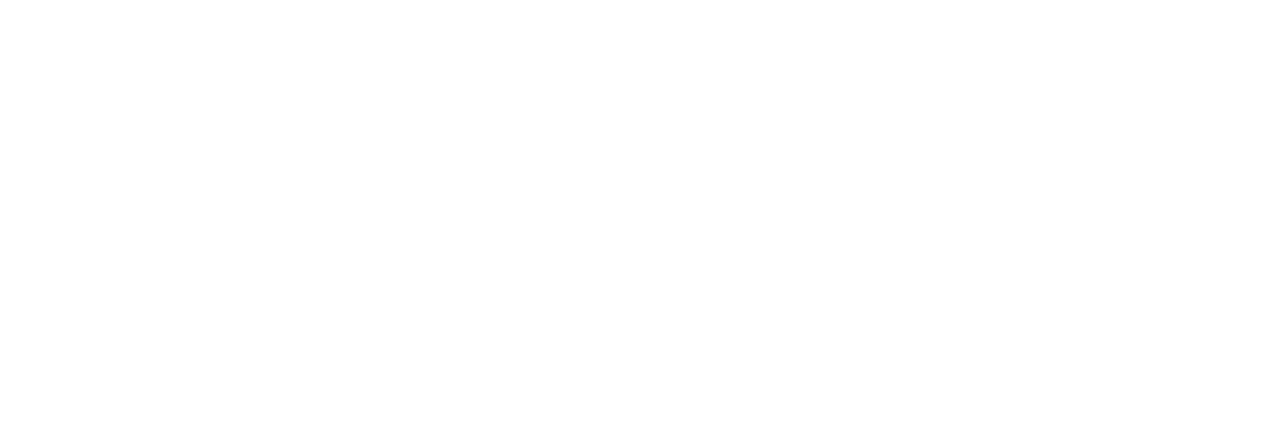
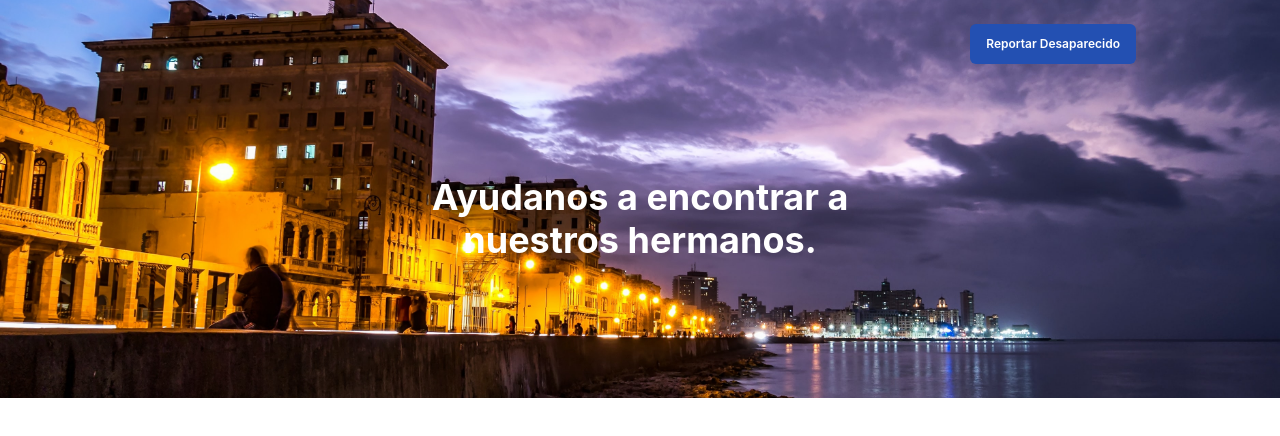
Before and after one commit to Sobefy/cubamissing, a Next.js app: page / in a window 1280 px wide. Shown: the top 436 px of the page. Built offline with nearby package versions, Linux system fonts and the light colour scheme.

Commit message:
feat: add Hero component

```diff
--- a/pages/_app.tsx
+++ b/pages/_app.tsx
@@ -1,10 +1,10 @@
-import "../styles/globals.css";
 import type { AppProps } from "next/app";
 import { ChakraProvider } from "@chakra-ui/react";
+import theme from "../src/styles/theme";
 
 function MyApp({ Component, pageProps }: AppProps) {
   return (
-    <ChakraProvider>
+    <ChakraProvider theme={theme}>
       <Component {...pageProps} />
     </ChakraProvider>
   );
--- a/pages/index.tsx
+++ b/pages/index.tsx
@@ -1,13 +1,23 @@
 import Head from "next/head";
+import Hero from "../src/components/Hero/Hero";
+import es from "../src/locales/es";
 
 export default function Home() {
+  const {
+    home: {
+      head: { headTitle, headDescription },
+      hero,
+    },
+  } = es;
+
   return (
     <div>
       <Head>
-        <title>Cuba Missing</title>
-        <meta name="description" content="Cuba Missing" />
+        <title>{headTitle}</title>
+        <meta name="description" content={headDescription} />
         <link rel="icon" href="/favicon.ico" />
       </Head>
+      <Hero translations={hero} />
     </div>
   );
 }
--- /dev/null
+++ b/src/components/Container/Container.tsx
@@ -0,0 +1,15 @@
+import { Container as ChakraContainer } from "@chakra-ui/react";
+
+interface ContainerProps {
+  children: React.ReactNode;
+}
+
+const Container = ({ children }: ContainerProps) => {
+  return (
+    <ChakraContainer maxW="container.lg" mx="auto" position="relative">
+      {children}
+    </ChakraContainer>
+  );
+};
+
+export default Container;
--- /dev/null
+++ b/src/components/Hero/Hero.tsx
@@ -0,0 +1,52 @@
+import Image from "next/image";
+import { Box, Button, Heading } from "@chakra-ui/react";
+import Container from "../Container/Container";
+
+interface HeroProps {
+  translations: {
+    title: string;
+    reportButton: string;
+  };
+}
+
+const Hero = ({ translations }: HeroProps) => {
+  const { title, reportButton } = translations;
+  return (
+    <Box textAlign="center" background="grey" py={6}>
+      <Image
+        alt="Cuba"
+        src="/hero.jpg"
+        layout="fill"
+        objectFit="cover"
+        quality={100}
+      />
+      <Container>
+        <Box display="flex" justifyContent="flex-end" width="full">
+          <Button
+            fontSize="xs"
+            fontWeight="semibold"
+            background="brand.blue"
+            rounded="md"
+            color="white"
+            _hover={{ background: "brand.darkBlue" }}
+          >
+            {reportButton}
+          </Button>
+        </Box>
+        <Box maxW="lg" mx="auto" py={"28"}>
+          <Heading
+            as="h1"
+            color="white"
+            fontSize={{ base: "3xl", md: "4xl" }}
+            fontWeight="bold"
+            fontStyle="heading"
+          >
+            {title}
+          </Heading>
+        </Box>
+      </Container>
+    </Box>
+  );
+};
+
+export default Hero;
--- a/src/locales/es.ts
+++ b/src/locales/es.ts
@@ -1,5 +1,6 @@
 const es = {
   home: {
+    head: { headTitle: "Cuba Missing", headDescription: "Cuba Missing" },
     hero: {
       title: "Ayudanos a encontrar a nuestros hermanos.",
       reportButton: "Reportar Desaparecido",
--- /dev/null
+++ b/src/styles/theme.ts
@@ -0,0 +1,20 @@
+import { theme as chakraTheme } from "@chakra-ui/react";
+
+const inter = `Inter,-apple-system,BlinkMacSystemFont,"Segoe UI",Helvetica,Arial,sans-serif,"Apple Color Emoji","Segoe UI Emoji","Segoe UI Symbol"`;
+
+const theme = {
+  ...chakraTheme,
+  fonts: {
+    ...chakraTheme.fonts,
+    heading: inter,
+    body: inter,
+  },
+  colors: {
+    ...chakraTheme.colors,
+    brand: {
+      blue: "#2350B2",
+      darkBlue: "#1D4ED8",
+    },
+  },
+};
+export default theme;
--- a/styles/globals.css
+++ /dev/null
@@ -1,16 +0,0 @@
-html,
-body {
-  padding: 0;
-  margin: 0;
-  font-family: -apple-system, BlinkMacSystemFont, Segoe UI, Roboto, Oxygen,
-    Ubuntu, Cantarell, Fira Sans, Droid Sans, Helvetica Neue, sans-serif;
-}
-
-a {
-  color: inherit;
-  text-decoration: none;
-}
-
-* {
-  box-sizing: border-box;
-}
```
Also changed, not shown: public/hero.jpg (added).
